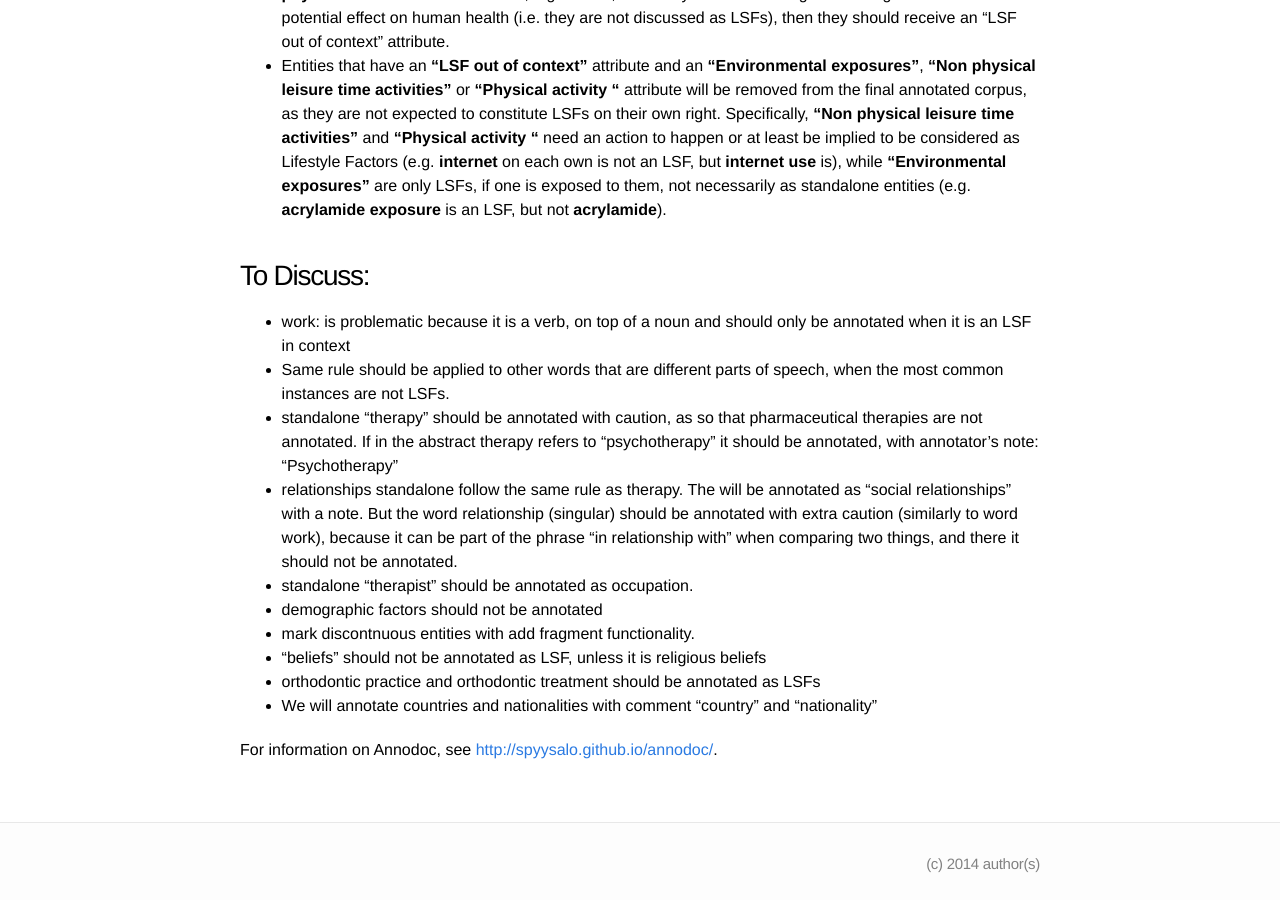
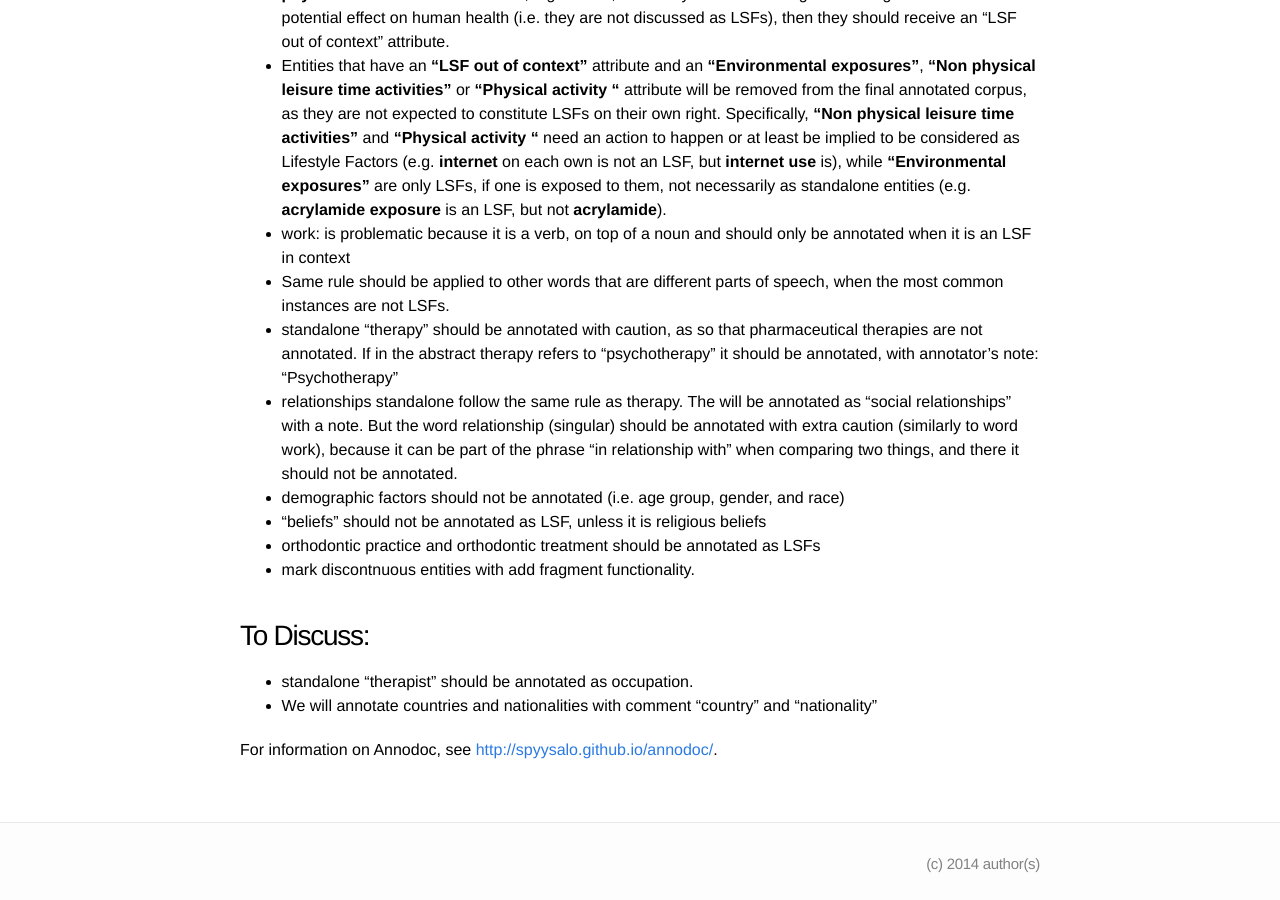
Before and after one commit to EvaMakri/lifestylefactors-annotation-docs, a Jekyll site: the page built from entities.md, in a window 1280 px wide and 900 px high, scrolled down 2534 px. Built offline with Jekyll 4.4.1, drawn with Linux system fonts in a browser that asks for light colours.

Commit message:
Update entities.md

```diff
--- a/entities.md
+++ b/entities.md
@@ -103,17 +103,25 @@ There are two levels in the annotation process that the annotators should keep i
 
 * Entities that have an __"LSF out of context"__ attribute and an __"Environmental exposures"__, __"Non physical leisure time activities"__ or __"Physical activity "__ attribute will be removed from the final annotated corpus, as they are not expected to constitute LSFs on their own right. Specifically,  __"Non physical leisure time activities"__ and __"Physical activity "__ need an action to happen or at least be implied to be considered as Lifestyle Factors (e.g. __internet__ on each own is not an LSF, but __internet use__ is), while __"Environmental exposures"__ are only LSFs, if one is exposed to them, not necessarily as standalone entities (e.g. __acrylamide exposure__ is an LSF, but not __acrylamide__).
 
+* work: is problematic because it is a verb, on top of a noun and should only be annotated when it is an LSF in context
+
+* Same rule should be applied to other words that are different parts of speech, when the most common instances are not LSFs.
+
+* standalone "therapy" should be annotated with caution, as so that pharmaceutical therapies are not annotated. If in the abstract therapy refers to "psychotherapy" it should be annotated, with annotator's note: "Psychotherapy"
+
+* relationships standalone follow the same rule as therapy. The will be annotated as "social relationships" with a note. But the word relationship (singular) should be annotated with extra caution (similarly to word work), because it can be part of the phrase "in relationship with" when comparing two things, and there it should not be annotated.
+
+* demographic factors should not be annotated (i.e. age group, gender, and race)
+
+* "beliefs" should not be annotated as LSF, unless it is religious beliefs
+
+* orthodontic practice and orthodontic treatment should be annotated as LSFs
+
+* mark discontnuous entities with add fragment functionality.
+
 
 ## To Discuss:
-* work: is problematic because it is a verb, on top of a noun and should only be annotated when it is an LSF in context
-* Same rule should be applied to other words that are different parts of speech, when the most common instances are not LSFs.
-* standalone "therapy" should be annotated with caution, as so that pharmaceutical therapies are not annotated. If in the abstract therapy refers to "psychotherapy" it should be annotated, with annotator's note: "Psychotherapy"
-* relationships standalone follow the same rule as therapy. The will be annotated as "social relationships" with a note. But the word relationship (singular) should be annotated with extra caution (similarly to word work), because it can be part of the phrase "in relationship with" when comparing two things, and there it should not be annotated.
 * standalone "therapist" should be annotated as occupation.
-* demographic factors should not be annotated
-* mark discontnuous entities with add fragment functionality.
-* "beliefs" should not be annotated as LSF, unless it is religious beliefs
-* orthodontic practice and orthodontic treatment should be annotated as LSFs
 * We will annotate countries and nationalities with comment "country" and "nationality"
 
 
```
